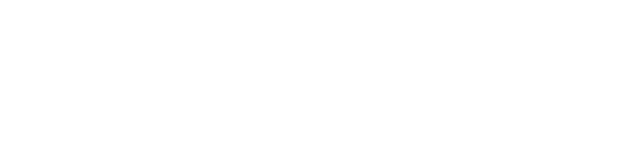
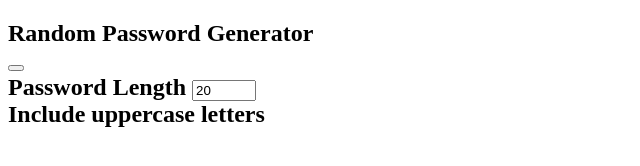
Before and after one commit to Rjbovee112/RPG-JavaHW, a plain HTML site: page index.html in a window 1280 px wide. Shown: the whole page, without its empty margins (0-640 px from the left). Drawn offline with Linux system fonts and the light colour scheme.

Commit message:
working on html, adding required inputs

```diff
--- a/index.html
+++ b/index.html
@@ -5,11 +5,27 @@
     <meta charset="UTF-8">
     <meta name="viewport" content="width=device-width, initial-scale=1.0">
     <meta http-equiv="X-UA-Compatible" content="ie=edge">
-    <title>Document</title>
+    <title>Password Generator</title>
 </head>
 
 <body>
+    <div class="container">
+        <h2>Random Password Generator
+            <div class="results-container">
+                <span id="results"></span>
+                <button class="btn" id="clipboard">
+                    <i class="far fa-clipboard"></i>
+                </button>
+            </div>
+            <div class="settings">
+                <div class="setting">
+                    <label for="lenght">Password Length</label>
+                    <input type="number" id="lenght" min="8" max="128" value="20" />
+                </div>
+                <div class="setting">
+                    <label for="uppercase">Include uppercase letters</label>
 
+                </div>
 </body>
 
 </html>
```
Also changed, not shown: 1 other file.
